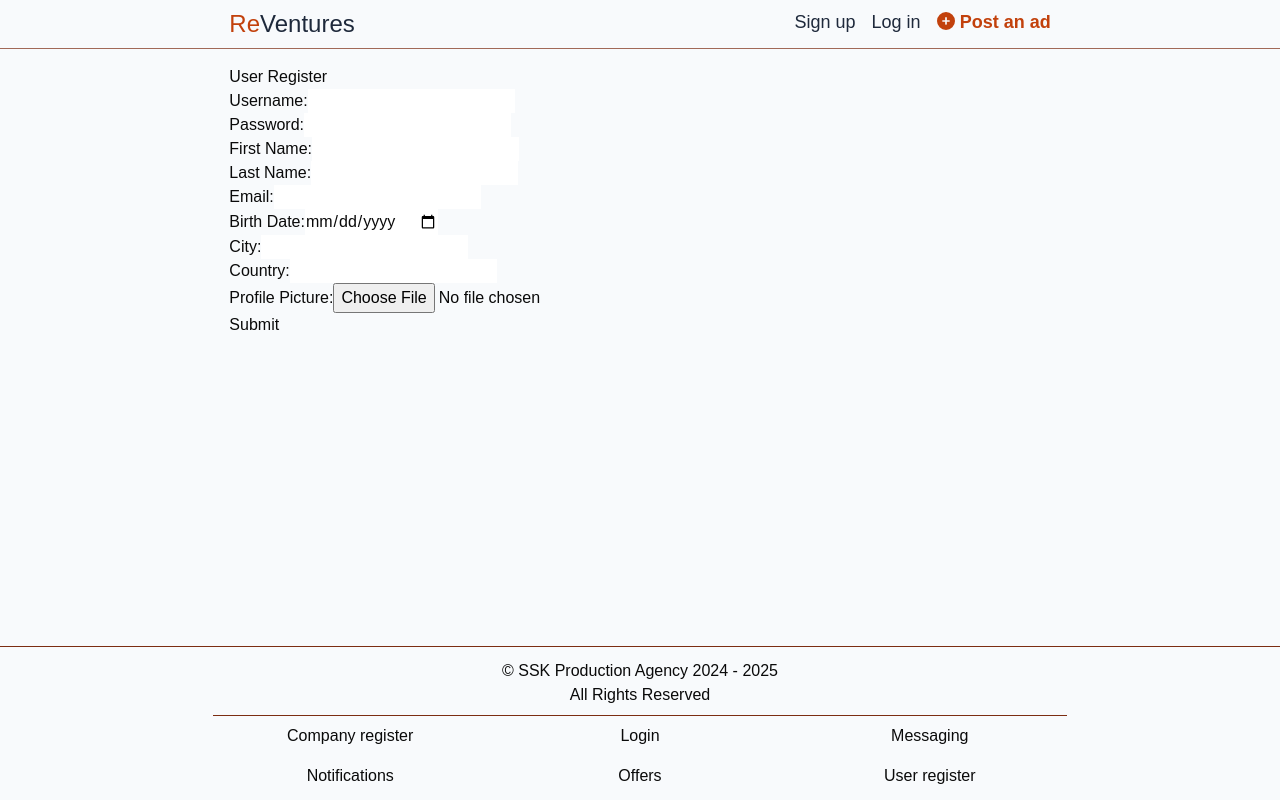
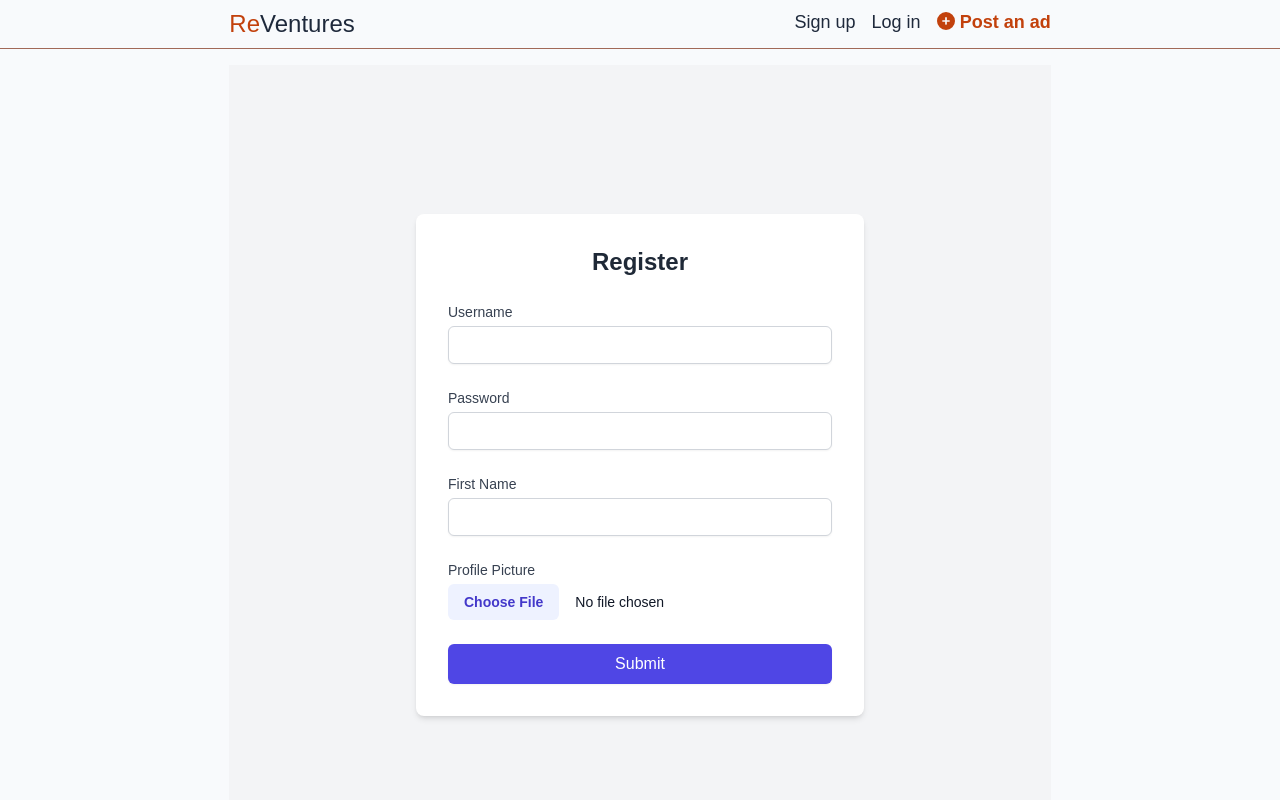
Before and after one commit to SSK-production/revendito, a Next.js app: page /user-register in a window 1280 px wide. Shown: the top 800 px of the page. Built offline with nearby package versions, Linux system fonts and the light colour scheme.

Commit message:
fetch user/company

```diff
--- a/app/(pages)/company-register/page.tsx
+++ b/app/(pages)/company-register/page.tsx
@@ -107,7 +107,7 @@ export default function CompanyRegister() {
 
   return (
     <div className="min-h-screen flex flex-col justify-center items-center bg-gray-50">
-      <div className="w-full max-w-md bg-white shadow-lg rounded-lg p-6">
+      <div className="w-full max-w-md bg-white shadow-2xl rounded-lg p-6">
         <h1 className="text-2xl font-bold text-gray-800 text-center mb-4">
           Register Your Company
         </h1>
@@ -128,7 +128,7 @@ export default function CompanyRegister() {
               type="text"
               id="companyName"
               name="companyName"
-              className="mt-1 block w-full rounded-md border-gray-300 shadow-sm focus:border-indigo-500 focus:ring-indigo-500"
+              className="mt-1 block w-full rounded-md border-gray-300 shadow-lg focus:border-indigo-500 focus:ring-indigo-500"
               value={formData.companyName}
               onChange={(e) => handleChange(e, setFormData)}
               maxLength={20}
@@ -150,7 +150,7 @@ export default function CompanyRegister() {
               type="password"
               id="password"
               name="password"
-              className="mt-1 block w-full rounded-md border-gray-300 shadow-sm focus:border-indigo-500 focus:ring-indigo-500"
+              className="mt-1 block w-full rounded-md border-gray-300 shadow-lg focus:border-indigo-500 focus:ring-indigo-500"
               value={formData.password}
               onChange={(e) => handleChange(e, setFormData)}
               required
@@ -171,7 +171,7 @@ export default function CompanyRegister() {
               type="email"
               id="email"
               name="email"
-              className="mt-1 block w-full rounded-md border-gray-300 shadow-sm focus:border-indigo-500 focus:ring-indigo-500"
+              className="mt-1 block w-full rounded-md border-gray-300 shadow-lg focus:border-indigo-500 focus:ring-indigo-500"
               value={formData.email}
               onChange={(e) => handleChange(e, setFormData)}
               required
@@ -192,7 +192,7 @@ export default function CompanyRegister() {
               type="text"
               id="companyNumber"
               name="companyNumber"
-              className="mt-1 block w-full rounded-md border-gray-300 shadow-sm focus:border-indigo-500 focus:ring-indigo-500"
+              className="mt-1 block w-full rounded-md border-gray-300 shadow-lg focus:border-indigo-500 focus:ring-indigo-500"
               value={formData.companyNumber}
               onChange={(e) => handleChange(e, setFormData)}
               required
@@ -215,7 +215,7 @@ export default function CompanyRegister() {
               type="date"
               id="birthDate"
               name="birthDate"
-              className="mt-1 block w-full rounded-md border-gray-300 shadow-sm focus:border-indigo-500 focus:ring-indigo-500"
+              className="mt-1 block w-full rounded-md border-gray-300 shadow-lg focus:border-indigo-500 focus:ring-indigo-500"
               value={formData.birthDate}
               onChange={(e) => handleChange(e, setFormData)}
               required
@@ -236,7 +236,7 @@ export default function CompanyRegister() {
               type="text"
               id="city"
               name="city"
-              className="mt-1 block w-full rounded-md border-gray-300 shadow-sm focus:border-indigo-500 focus:ring-indigo-500"
+              className="mt-1 block w-full rounded-md border-gray-300 shadow-lg focus:border-indigo-500 focus:ring-indigo-500"
               value={formData.city}
               onChange={(e) => handleChange(e, setFormData)}
               required
@@ -257,7 +257,7 @@ export default function CompanyRegister() {
               type="text"
               id="country"
               name="country"
-              className="mt-1 block w-full rounded-md border-gray-300 shadow-sm focus:border-indigo-500 focus:ring-indigo-500"
+              className="mt-1 block w-full rounded-md border-gray-300 shadow-lg focus:border-indigo-500 focus:ring-indigo-500"
               value={formData.country}
               onChange={(e) => handleChange(e, setFormData)}
               required
@@ -278,7 +278,7 @@ export default function CompanyRegister() {
               type="text"
               id="street"
               name="street"
-              className="mt-1 block w-full rounded-md border-gray-300 shadow-sm focus:border-indigo-500 focus:ring-indigo-500"
+              className="mt-1 block w-full rounded-md border-gray-300 shadow-lg focus:border-indigo-500 focus:ring-indigo-500"
               value={formData.street}
               onChange={(e) => handleChange(e, setFormData)}
               required
@@ -291,7 +291,7 @@ export default function CompanyRegister() {
           <div>
             <button
               type="submit"
-              className="w-full py-2 px-4 bg-indigo-600 text-white font-semibold rounded-md shadow hover:bg-indigo-700 focus:outline-none focus:ring-2 focus:ring-indigo-500"
+              className="w-full py-2 px-4 bg-indigo-600 text-white font-semibold rounded-md shadow-xl hover:bg-indigo-700 focus:outline-none focus:ring-2 focus:ring-indigo-500"
             >
               Submit
             </button>
--- a/app/(pages)/user-register/page.tsx
+++ b/app/(pages)/user-register/page.tsx
@@ -8,7 +8,6 @@ import DOMPurify from "dompurify"; //sanitze content
 import { useNotifications } from "@/components/notifications"; // Import du système de notifications
 
 export default function FormCompanyRegister() {
-  // Initialisation de l'état pour les données du formulaire
   const [formData, setFormData] = useState<userData>({
     username: "",
     password: "",
@@ -21,14 +20,11 @@ export default function FormCompanyRegister() {
     profilePicture: null, // Initialiser avec null, car aucun fichier n'est sélectionné par défaut
   });
 
-  // État pour afficher les erreurs de validation
   const [errors, setErrors] = useState<Record<string, string | null>>({});
   const router = useRouter();
   const { NotificationsComponent, addNotification } = useNotifications(); // Hook pour les notifications
 
-  // Fonction de soumission des données après validation
-  const submitHandler = (data: userData) => {
-    // Désinfecter les données sensibles
+  const submitHandler = async (data: userData) => {
     const sanitizedData = {
       ...data,
       username: DOMPurify.sanitize(data.username),
@@ -40,45 +36,76 @@ export default function FormCompanyRegister() {
       country: DOMPurify.sanitize(data.country),
     };
 
-    console.log("User Data Submitted:", sanitizedData);
+    try {
+      const formDataToSend = new FormData();
 
-    // Affiche une notification de succès
+      for (const key in sanitizedData) {
+        formDataToSend.append(key, (sanitizedData as any)[key]);
+      }
+
+      if (sanitizedData.profilePicture) {
+        formDataToSend.append("profilePicture", sanitizedData.profilePicture);
+      }
+
+      const response = await fetch("/api/user", {
+        method: "POST",
+        body: formDataToSend,
+      });
+
+      if (!response.ok) {
+        throw new Error("Failed to register user.");
+      }
+
+      const result = await response.json();
       addNotification({
         message: "User registered successfully! Redirecting to login...",
         variant: "success",
-      duration: 3000, // Durée de la notification
+        duration: 3000,
       });
 
-    // Attendre 3 secondes avant de rediriger
       setTimeout(() => {
-      router.push("/login"); // Redirection après le délai
-    }, 3000); // Délai en millisecondes
+        router.push("/login");
+      }, 3000);
+    } catch (error) {
+      addNotification({
+        message: "An error occurred while registering. Please try again.",
+        variant: "error",
+        duration: 7000,
+      });
+    }
   };
 
-  // Fonction pour gérer l'affichage des erreurs de validation
   const handleError = (errors: Record<string, string | null>) => {
-    setErrors(errors); // Met à jour l'état avec les erreurs
-
-    // Affiche une notification d'erreur si une validation échoue
+    setErrors(errors);
     if (Object.keys(errors).length > 0) {
       addNotification({
         message: "Please fix the errors before submitting.",
         variant: "error",
-        duration: 7000, // Durée de la notification d'erreur
+        duration: 7000,
       });
     }
   };
 
   return (
-    <div>
-      <h1>User Register</h1>
+    <div className="min-h-screen flex flex-col justify-center items-center bg-gray-100">
+      <div className="w-full max-w-md bg-white shadow-md rounded-lg p-8">
+        <h1 className="text-2xl font-bold mb-6 text-center text-gray-800">
+          Register
+        </h1>
         <form
           onSubmit={(e) =>
             handleSubmit(e, formData, submitHandler, "userData", handleError)
           }
+          className="space-y-6"
         >
+          {/* Username */}
           <div>
-          <label htmlFor="username">Username:</label>
+            <label
+              htmlFor="username"
+              className="block text-sm font-medium text-gray-700"
+            >
+              Username
+            </label>
             <input
               type="text"
               id="username"
@@ -88,15 +115,21 @@ export default function FormCompanyRegister() {
                 setFormData({ ...formData, username: e.target.value })
               }
               required
+              className="mt-1 block w-full p-2 border border-gray-300 rounded-md shadow-sm focus:ring-indigo-500 focus:border-indigo-500 sm:text-sm"
             />
             {errors.username && (
-            <span style={{ color: "red" }}>{errors.username}</span>
-          )}{" "}
-          {/* Affichage de l'erreur */}
+              <span className="text-red-500 text-sm">{errors.username}</span>
+            )}
           </div>
 
+          {/* Password */}
           <div>
-          <label htmlFor="password">Password:</label>
+            <label
+              htmlFor="password"
+              className="block text-sm font-medium text-gray-700"
+            >
+              Password
+            </label>
             <input
               type="password"
               id="password"
@@ -106,15 +139,21 @@ export default function FormCompanyRegister() {
                 setFormData({ ...formData, password: e.target.value })
               }
               required
+              className="mt-1 block w-full p-2 border border-gray-300 rounded-md shadow-sm focus:ring-indigo-500 focus:border-indigo-500 sm:text-sm"
             />
             {errors.password && (
-            <span style={{ color: "red" }}>{errors.password}</span>
-          )}{" "}
-          {/* Affichage de l'erreur */}
+              <span className="text-red-500 text-sm">{errors.password}</span>
+            )}
           </div>
 
+          {/* First Name */}
           <div>
-          <label htmlFor="firstName">First Name:</label>
+            <label
+              htmlFor="firstName"
+              className="block text-sm font-medium text-gray-700"
+            >
+              First Name
+            </label>
             <input
               type="text"
               id="firstName"
@@ -124,120 +163,54 @@ export default function FormCompanyRegister() {
                 setFormData({ ...formData, firstName: e.target.value })
               }
               required
+              className="mt-1 block w-full p-2 border border-gray-300 rounded-md shadow-sm focus:ring-indigo-500 focus:border-indigo-500 sm:text-sm"
             />
             {errors.firstName && (
-            <span style={{ color: "red" }}>{errors.firstName}</span>
-          )}{" "}
-          {/* Affichage de l'erreur */}
+              <span className="text-red-500 text-sm">{errors.firstName}</span>
+            )}
           </div>
 
+          {/* Other fields */}
+          {/* Repeat similar pattern for Last Name, Email, etc. */}
+
+          {/* Profile Picture */}
           <div>
-          <label htmlFor="lastName">Last Name:</label>
-          <input
-            type="text"
-            id="lastName"
-            name="lastName"
-            value={formData.lastName}
-            onChange={(e) =>
-              setFormData({ ...formData, lastName: e.target.value })
-            }
-            required
-          />
-          {errors.lastName && (
-            <span style={{ color: "red" }}>{errors.lastName}</span>
-          )}{" "}
-          {/* Affichage de l'erreur */}
-        </div>
-
-        <div>
-          <label htmlFor="email">Email:</label>
-          <input
-            type="email"
-            id="email"
-            name="email"
-            value={formData.email}
-            onChange={(e) =>
-              setFormData({ ...formData, email: e.target.value })
-            }
-            required
-          />
-          {errors.email && <span style={{ color: "red" }}>{errors.email}</span>}{" "}
-          {/* Affichage de l'erreur */}
-        </div>
-
-        <div>
-          <label htmlFor="birthDate">Birth Date:</label>
-          <input
-            type="date"
-            id="birthDate"
-            name="birthDate"
-            value={formData.birthDate}
-            onChange={(e) =>
-              setFormData({ ...formData, birthDate: e.target.value })
-            }
-            required
-          />
-          {errors.birthDate && (
-            <span style={{ color: "red" }}>{errors.birthDate}</span>
-          )}{" "}
-          {/* Affichage de l'erreur */}
-        </div>
-
-        <div>
-          <label htmlFor="city">City:</label>
-          <input
-            type="text"
-            id="city"
-            name="city"
-            value={formData.city}
-            onChange={(e) => setFormData({ ...formData, city: e.target.value })}
-            required
-          />
-          {errors.city && <span style={{ color: "red" }}>{errors.city}</span>}{" "}
-          {/* Affichage de l'erreur */}
-        </div>
-
-        <div>
-          <label htmlFor="country">Country:</label>
-          <input
-            type="text"
-            id="country"
-            name="country"
-            value={formData.country}
-            onChange={(e) =>
-              setFormData({ ...formData, country: e.target.value })
-            }
-            required
-          />
-          {errors.country && (
-            <span style={{ color: "red" }}>{errors.country}</span>
-          )}{" "}
-          {/* Affichage de l'erreur */}
-        </div>
-
-        <div>
-          <label htmlFor="profilePicture">Profile Picture:</label>
+            <label
+              htmlFor="profilePicture"
+              className="block text-sm font-medium text-gray-700"
+            >
+              Profile Picture
+            </label>
             <input
               type="file"
               id="profilePicture"
               name="profilePicture"
-            accept="image/png, image/jpeg, image/jpg, image/gif"
-            onChange={(e) => handleChange(e, setFormData)} // Utilisation de handleChange pour gérer le fichier
-            required
+              accept="image/png, image/jpeg"
+              onChange={(e) => {
+                const file = e.target.files ? e.target.files[0] : null;
+                setFormData({ ...formData, profilePicture: file });
+              }}
+              className="mt-1 block w-full text-sm text-gray-900 file:mr-4 file:py-2 file:px-4 file:rounded-md file:border-0 file:text-sm file:font-semibold file:bg-indigo-50 file:text-indigo-700 hover:file:bg-indigo-100"
             />
             {errors.profilePicture && (
-            <span style={{ color: "red" }}>{errors.profilePicture}</span>
-          )}{" "}
-          {/* Affichage de l'erreur */}
+              <span className="text-red-500 text-sm">
+                {errors.profilePicture}
+              </span>
+            )}
           </div>
 
+          {/* Submit Button */}
           <div>
-          <button type="submit">Submit</button>
+            <button
+              type="submit"
+              className="w-full bg-indigo-600 text-white py-2 px-4 rounded-md shadow-sm hover:bg-indigo-700 focus:outline-none focus:ring-2 focus:ring-indigo-500 focus:ring-offset-2"
+            >
+              Submit
+            </button>
           </div>
         </form>
-
-      {/* Composant pour afficher les notifications */}
         <NotificationsComponent />
+      </div>
     </div>
   );
 }
```
Lines whose indentation alone changed are shown as unchanged.
